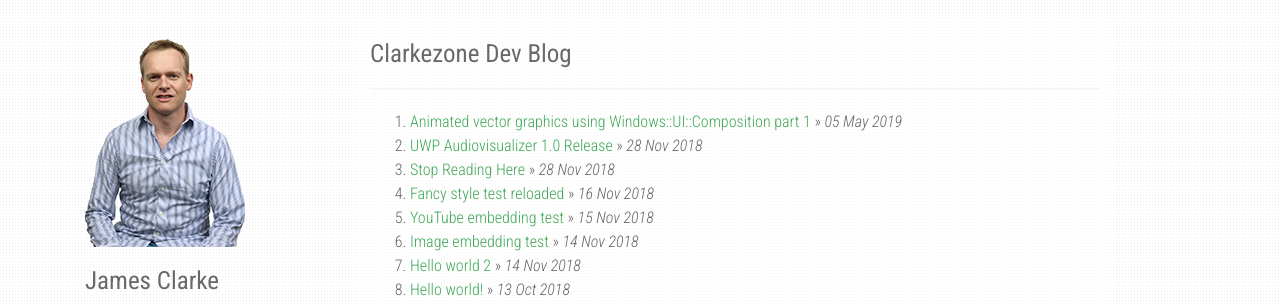
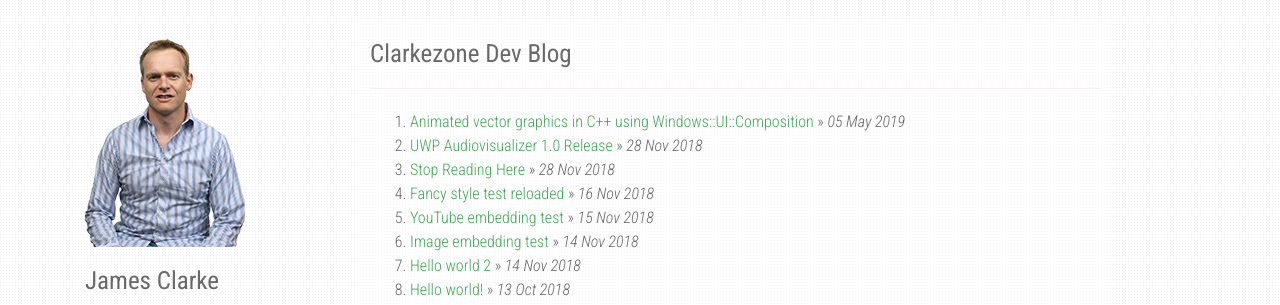
Before and after one commit to clarkezone/clarkezone.github.io, a Jekyll site: the page built from index.html, in a window 1280 px wide. Shown: the top 305 px of the page. Built offline with Jekyll 4.4.1, drawn with Linux system fonts in a browser that asks for light colours; nearby versions of some CDN libraries; the list of posts is cut into pages by our own code.

Commit message:
Update vector post title

```diff
--- a/_posts/2018-12-14-animated-vector-graphics-using-windows_ui_composition.md
+++ b/_posts/2018-12-14-animated-vector-graphics-using-windows_ui_composition.md
@@ -1,6 +1,6 @@
 ---
 layout: post
-title:  "Animated vector graphics using Windows::UI::Composition part 1"
+title:  "Animated vector graphics in C++ using Windows::UI::Composition"
 date: 2019-05-05 11:00:45 -0800
 categories: [blogging, WUC]
 tags: [animation]
```
